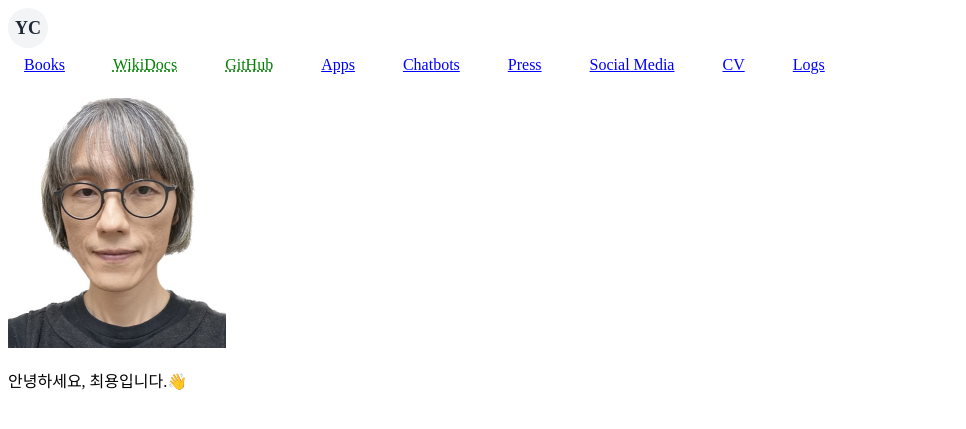
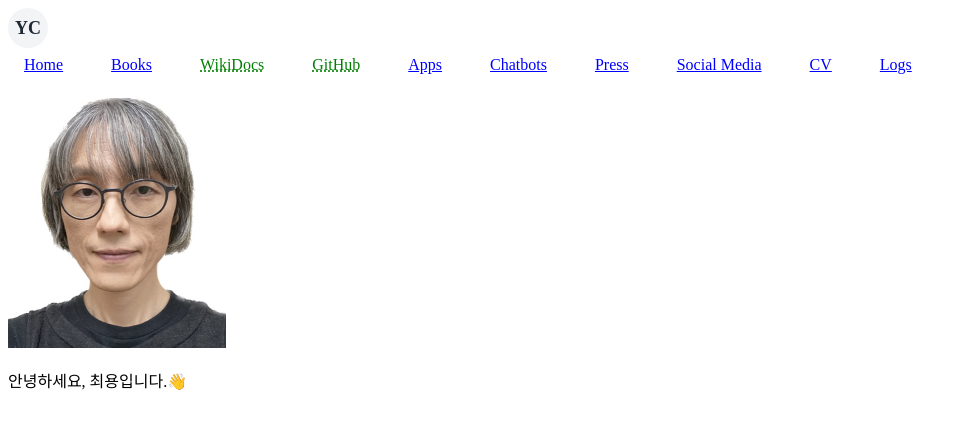
Before and after one commit to ychoi-kr/ychoi.kr, a Jekyll site: the page built from index.md, in a window 1280 px wide. Shown: the top 429 px of the page, without its empty margins (0-966 px from the left). Built offline with Jekyll 4.4.1, drawn with Linux system fonts in a browser that asks for light colours.

Commit message:
Update navigation.yml

```diff
--- a/_data/navigation.yml
+++ b/_data/navigation.yml
@@ -1,3 +1,5 @@
+- name: Home
+  link: /index
 - name: Books
   link: /books
 - name: WikiDocs
```
